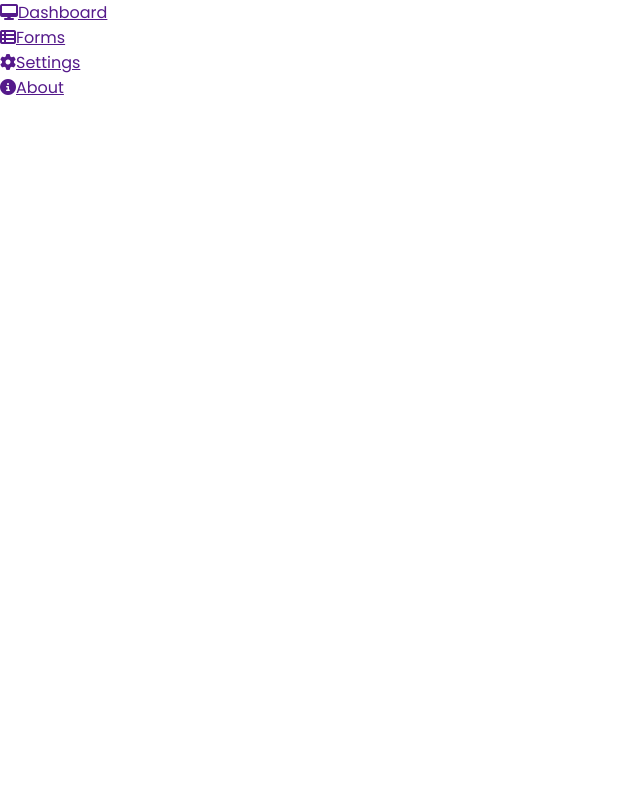
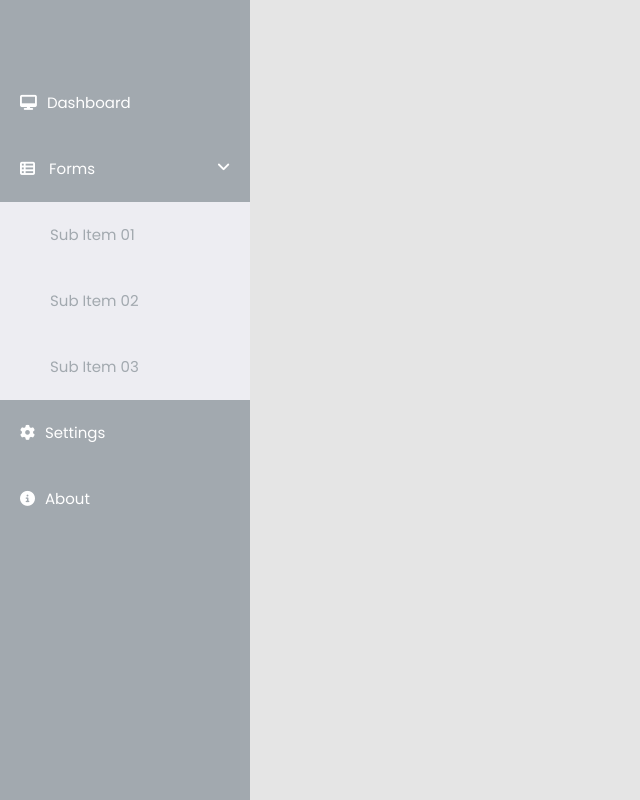
Before and after one commit to diogodittmanndev/management-dashboard, a plain HTML site: page index.html in a window 1280 px wide. Shown: the whole page, without its empty margins (0-640 px from the left). Drawn offline with nearby package versions, Linux system fonts and the light colour scheme.

Commit message:
menu and submenu update

```diff
--- a/index.html
+++ b/index.html
@@ -19,28 +19,29 @@
     <div class="sidebar">
         <div class="s-menu">
             <div class="s-menu__item">
-                <a href="" class="s-menu__link">
+                <a href="#">
                     <i class="fa-sharp fa-solid fa-desktop"></i>Dashboard
                 </a>
             </div>
-        </div>
-        <div class="s-menu">
             <div class="s-menu__item">
-                <a href="" class="s-menu__link">
-                    <i class="fa-sharp fa-solid fa-table-list"></i>Forms
+                <a href="#" class="s-menu__btn">
+                    <i class="fa-sharp fa-solid fa-table-list"></i>
+                    Forms
+                    <i class="fas fa-angle-down dropdown"></i>
                 </a>
+                <div class="s-submenu">
+                    <a href="#" class="s-submenu__item">Sub Item 01</a>
+                    <a href="#" class="s-submenu__item">Sub Item 02</a>
+                    <a href="#" class="s-submenu__item">Sub Item 03</a>
+                </div>
             </div>
-        </div>
-        <div class="s-menu">
             <div class="s-menu__item">
-                <a href="" class="s-menu__link">
+                <a href="#">
                     <i class="fa-sharp fa-solid fa-gear"></i>Settings
                 </a>
             </div>
-        </div>
-        <div class="s-menu">
             <div class="s-menu__item">
-                <a href="" class="s-menu__link">
+                <a href="#">
                     <i class="fa-sharp fa-solid fa-circle-info"></i>About
                 </a>
             </div>
--- a/styles.css
+++ b/styles.css
@@ -1,4 +1,11 @@
 @import url('https://fonts.googleapis.com/css2?family=Poppins:wght@300;400;500;600;700&display=swap');
+
+:root {
+    --primary-color : #e5e5e5;
+    --secondary-color : #a2a9af;
+    --tertiary-color : #f1dbda;
+    --quaternary-color : #ededf2;
+}
 
 * {
     margin: 0;
@@ -11,4 +18,58 @@
 body {
     min-height: 100vh;
     font-family: 'Poppins', sans-serif;
+    background-color: var(--primary-color)
 }
+
+.sidebar {
+    background-color: var(--secondary-color);
+    height: 100vh;
+    width: 250px;
+    position: fixed;
+    top: 0;
+    left: 0;
+}
+
+.s-menu {
+    width: 100%;
+    margin-top: 70px;
+}
+
+.s-menu__item {
+    position: relative;
+    cursor: pointer;
+}
+
+.s-menu__item a {
+    color: #fff;
+    font-size: 15px;
+    text-decoration: none;
+    display: block;
+    line-height: 60px;
+    transition: .3s ease;
+    padding: 3px 20px;
+
+}
+
+.s-menu__item a:hover {
+    color: var(--secondary-color);
+    background-color: var(--tertiary-color);
+    letter-spacing: 1px;
+}
+
+.s-menu__item a i {
+    margin-right: 10px;
+}
+
+.s-menu__item a .dropdown {
+    position: absolute;
+    right: 0;
+    margin: 20px;
+    transition: .3s ease;
+}
+
+.s-submenu__item {
+    background-color: var(--quaternary-color);
+    color: var(--secondary-color) !important;
+    padding-left: 50px !important;
+}
```
